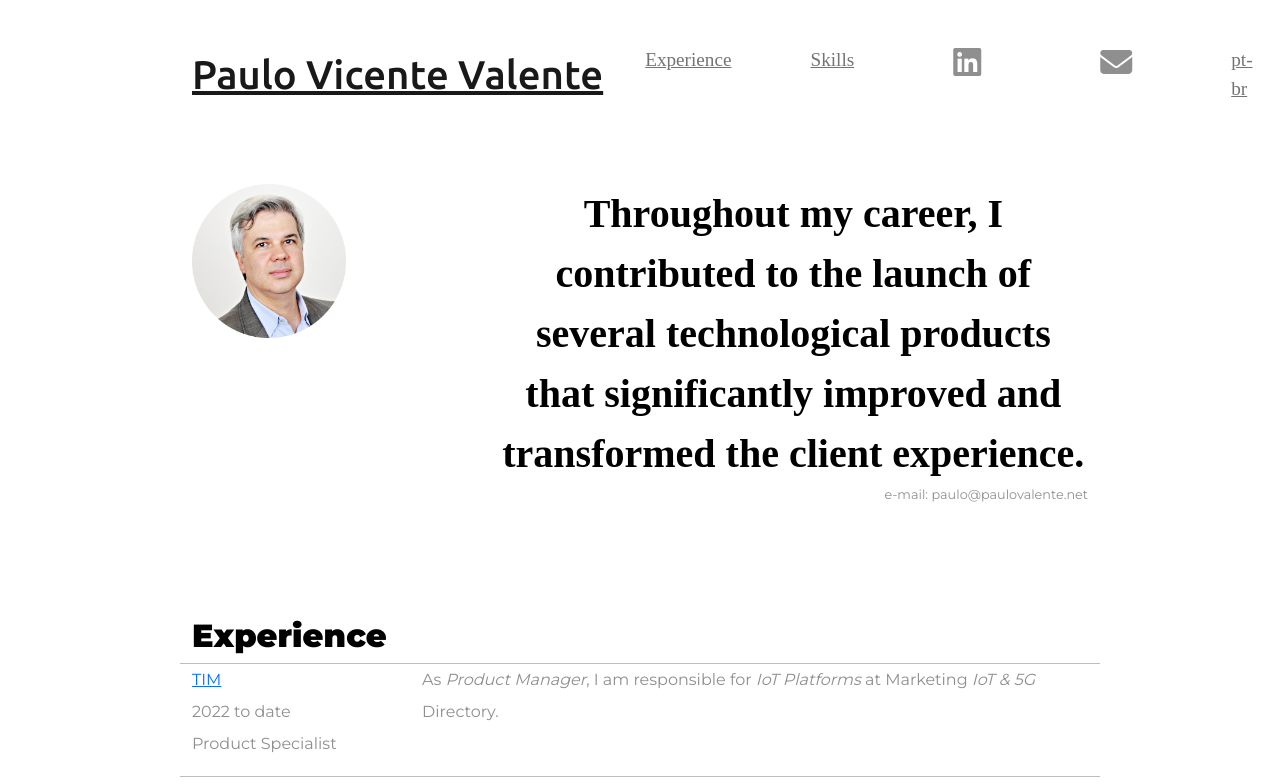
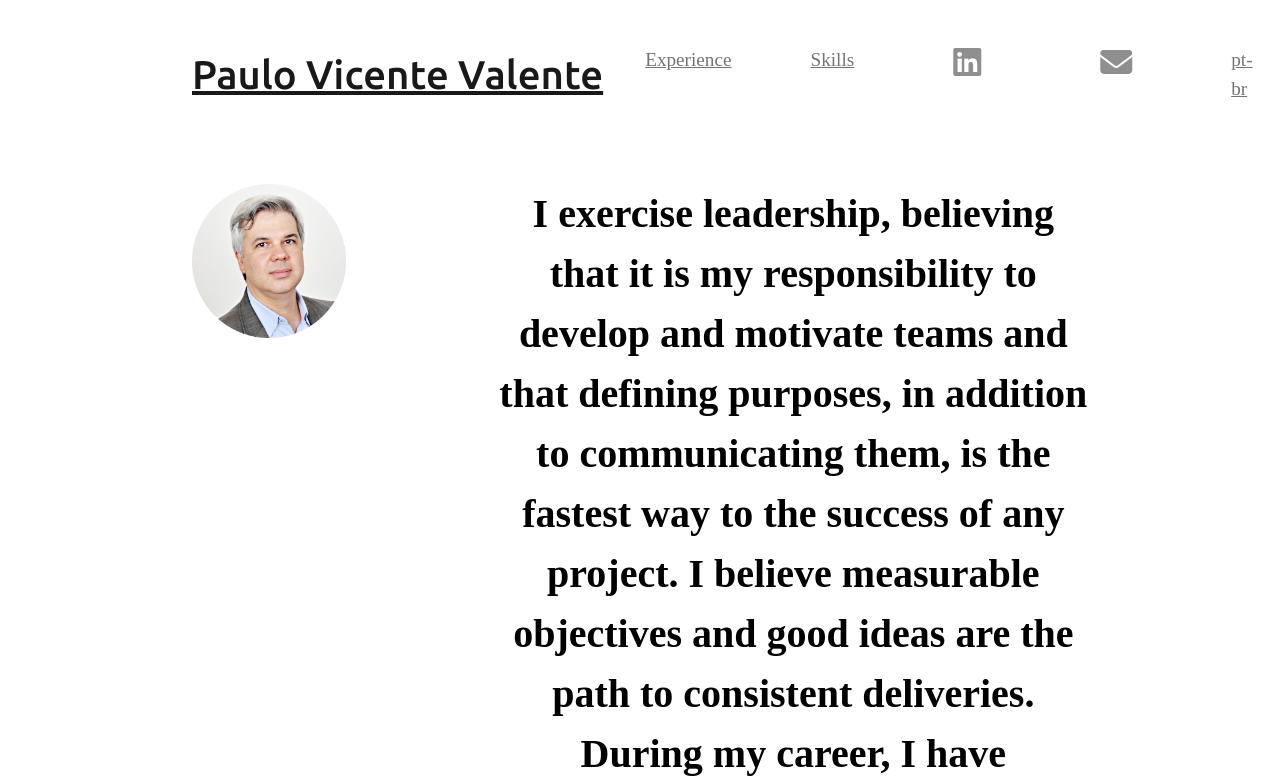
Before and after one commit to paulovicentevalente/reacct-cv-server, a React (Create React App) app: page / in a window 1280 px wide. Shown: the top 784 px of the page. Built offline with nearby package versions, Linux system fonts and the light colour scheme.

Commit message:
Alterado título inglês

```diff
--- a/src/htmlTextsEnglish.js
+++ b/src/htmlTextsEnglish.js
@@ -89,7 +89,7 @@ const htmlTextsEnglish = [
         totalItem: 1,
         numberItem: 0,
         typeItem:"myMessage",
-        content: [1, (<h1 className="big-heading">Throughout my career, I contributed to the launch of several technological products that significantly improved and transformed the client experience.</h1>)],
+        content: [1, (<h1 className="big-heading">I exercise leadership, believing that it is my responsibility to develop and motivate teams and that defining purposes, in addition to communicating them, is the fastest way to the success of any project. I believe measurable objectives and good ideas are the path to consistent deliveries. During my career, I have repeatedly practiced innovation, pioneering new technologies, connecting technologies to market needs or customer pain points, enabling the creation of new business models, or promoting new sources of results.</h1>)],
         idiom: "english"
     },
     {
```
